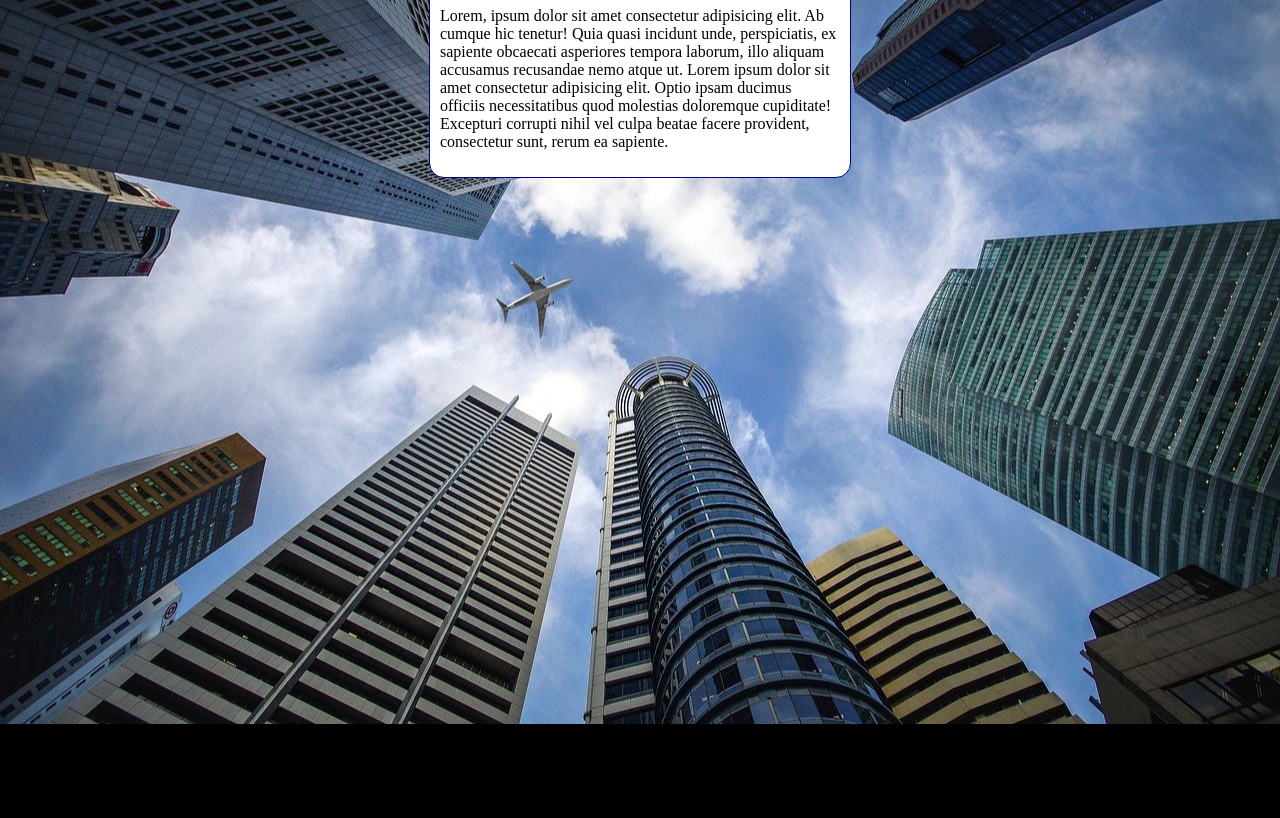
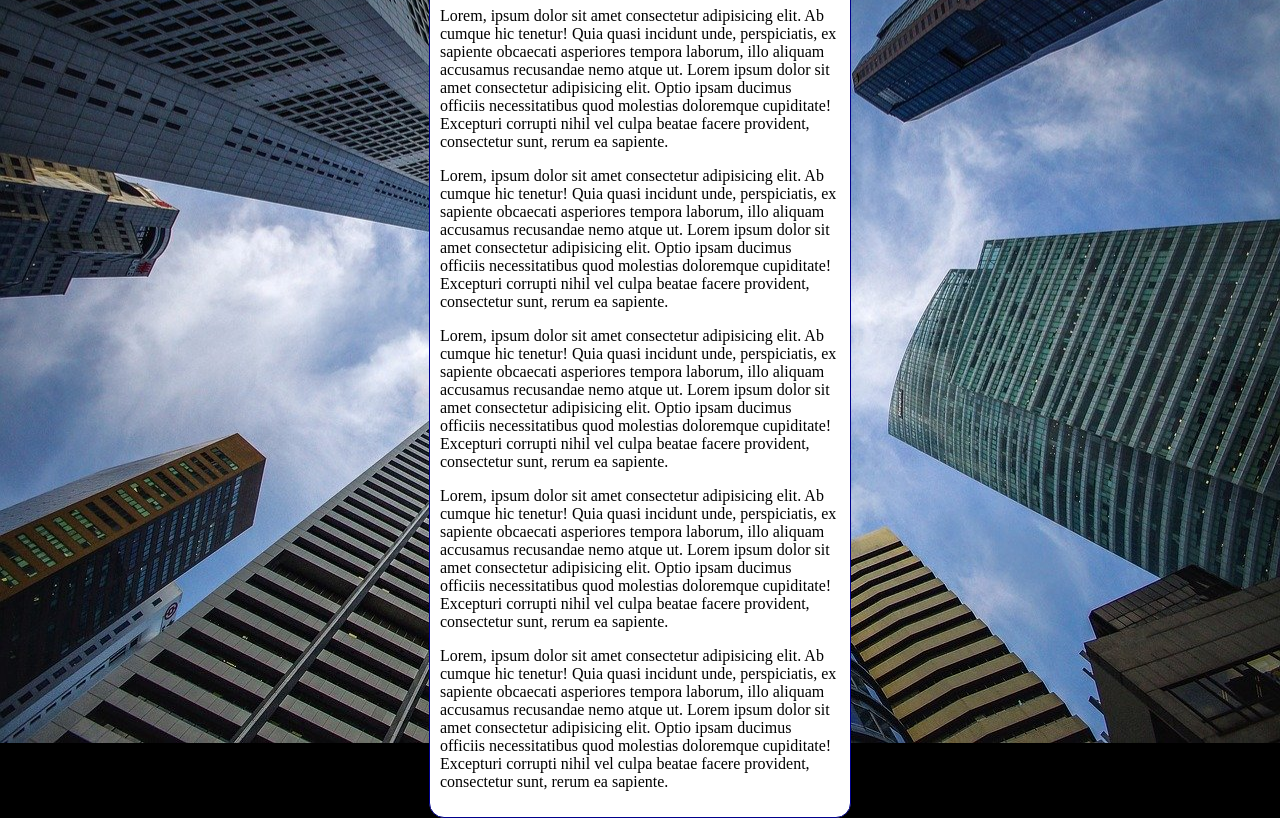
Before and after one commit to leojrx/html-css, a plain HTML site: page exercicios/ex022/fundo006.html in a window 1280 px wide. Shown: the part 92-910 px from the top of the page. Before the commit the page ends 816 px from the top, so only its background shows below. Drawn offline with Linux system fonts and the light colour scheme.

Commit message:
Update fundo006.html

```diff
--- a/exercicios/ex022/fundo006.html
+++ b/exercicios/ex022/fundo006.html
@@ -29,6 +29,10 @@
     <main>
         <h1>Teste de Imagem de Fundo</h1>
         <p>Lorem, ipsum dolor sit amet consectetur adipisicing elit. Ab cumque hic tenetur! Quia quasi incidunt unde, perspiciatis, ex sapiente obcaecati asperiores tempora laborum, illo aliquam accusamus recusandae nemo atque ut. Lorem ipsum dolor sit amet consectetur adipisicing elit. Optio ipsam ducimus officiis necessitatibus quod molestias doloremque cupiditate! Excepturi corrupti nihil vel culpa beatae facere provident, consectetur sunt, rerum ea sapiente.</p>
+        <p>Lorem, ipsum dolor sit amet consectetur adipisicing elit. Ab cumque hic tenetur! Quia quasi incidunt unde, perspiciatis, ex sapiente obcaecati asperiores tempora laborum, illo aliquam accusamus recusandae nemo atque ut. Lorem ipsum dolor sit amet consectetur adipisicing elit. Optio ipsam ducimus officiis necessitatibus quod molestias doloremque cupiditate! Excepturi corrupti nihil vel culpa beatae facere provident, consectetur sunt, rerum ea sapiente.</p>
+        <p>Lorem, ipsum dolor sit amet consectetur adipisicing elit. Ab cumque hic tenetur! Quia quasi incidunt unde, perspiciatis, ex sapiente obcaecati asperiores tempora laborum, illo aliquam accusamus recusandae nemo atque ut. Lorem ipsum dolor sit amet consectetur adipisicing elit. Optio ipsam ducimus officiis necessitatibus quod molestias doloremque cupiditate! Excepturi corrupti nihil vel culpa beatae facere provident, consectetur sunt, rerum ea sapiente.</p>
+        <p>Lorem, ipsum dolor sit amet consectetur adipisicing elit. Ab cumque hic tenetur! Quia quasi incidunt unde, perspiciatis, ex sapiente obcaecati asperiores tempora laborum, illo aliquam accusamus recusandae nemo atque ut. Lorem ipsum dolor sit amet consectetur adipisicing elit. Optio ipsam ducimus officiis necessitatibus quod molestias doloremque cupiditate! Excepturi corrupti nihil vel culpa beatae facere provident, consectetur sunt, rerum ea sapiente.</p>
+        <p>Lorem, ipsum dolor sit amet consectetur adipisicing elit. Ab cumque hic tenetur! Quia quasi incidunt unde, perspiciatis, ex sapiente obcaecati asperiores tempora laborum, illo aliquam accusamus recusandae nemo atque ut. Lorem ipsum dolor sit amet consectetur adipisicing elit. Optio ipsam ducimus officiis necessitatibus quod molestias doloremque cupiditate! Excepturi corrupti nihil vel culpa beatae facere provident, consectetur sunt, rerum ea sapiente.</p>
     </main>
 
 </body>
```
